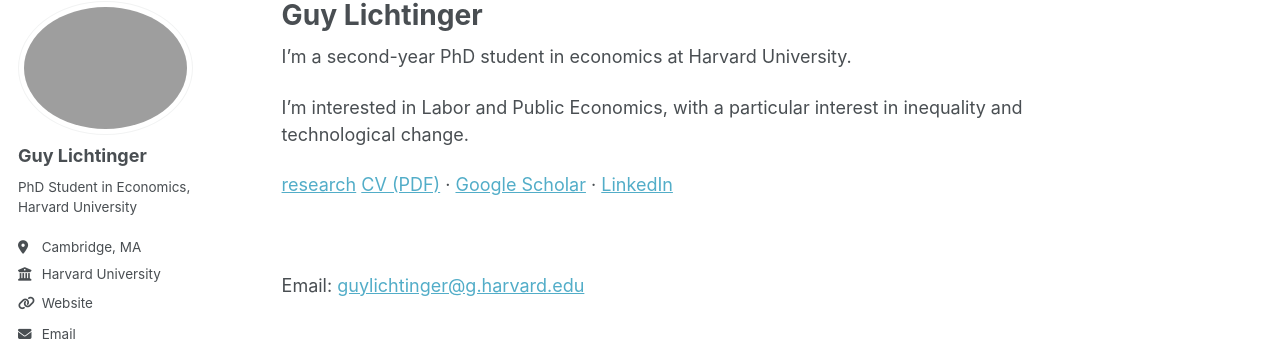
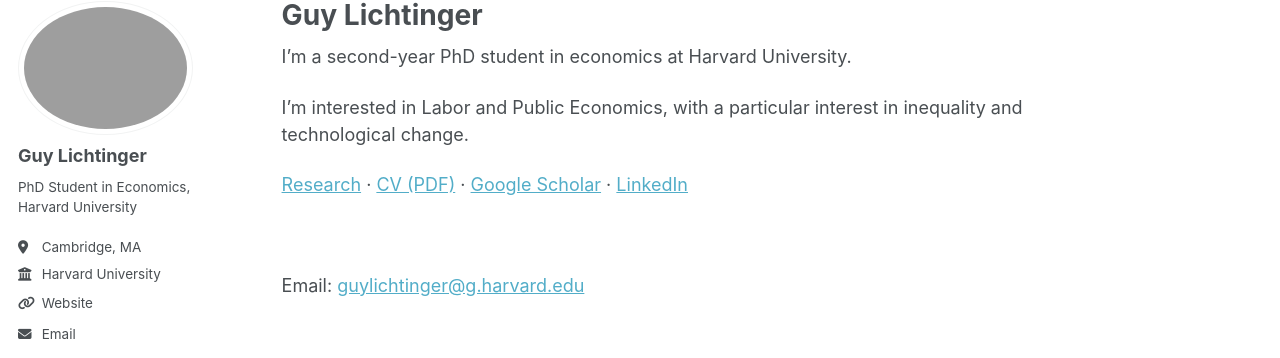
Before and after one commit to guylichtinger/guylichtinger.github.io, a Jekyll site: the page built from _pages/about.md, in a window 1280 px wide. Shown: the part 100-458 px from the top of the page. Built offline with Jekyll 4.4.1, drawn with Linux system fonts in a browser that asks for light colours; some web fonts are replaced; a script bundle is joined from its source files by our own code; library files that are not in the unit come from our copies.

```diff
--- a/_pages/about.md
+++ b/_pages/about.md
@@ -12,7 +12,7 @@ I'm a second-year PhD student in economics at Harvard University.
 
 I'm interested in Labor and Public Economics, with a particular interest in inequality and technological change.
 
-[research](/research/) [CV (PDF)](https://www.dropbox.com/scl/fi/gexf0apk8ng66aa5jgo5h/C.V-Guy-Lichtinger.pdf?rlkey=r6y7v1k17ksm8smq49eszrto9&dl=0) · [Google Scholar](https://scholar.google.com/citations?user=pLrwdeMAAAAJ) · [LinkedIn](https://www.linkedin.com/in/guy-lichtinger/)
+[Research](/research/) · [CV (PDF)](https://www.dropbox.com/scl/fi/gexf0apk8ng66aa5jgo5h/C.V-Guy-Lichtinger.pdf?rlkey=r6y7v1k17ksm8smq49eszrto9&dl=0) · [Google Scholar](https://scholar.google.com/citations?user=pLrwdeMAAAAJ) · [LinkedIn](https://www.linkedin.com/in/guy-lichtinger/)
 
 <br>
 
```
